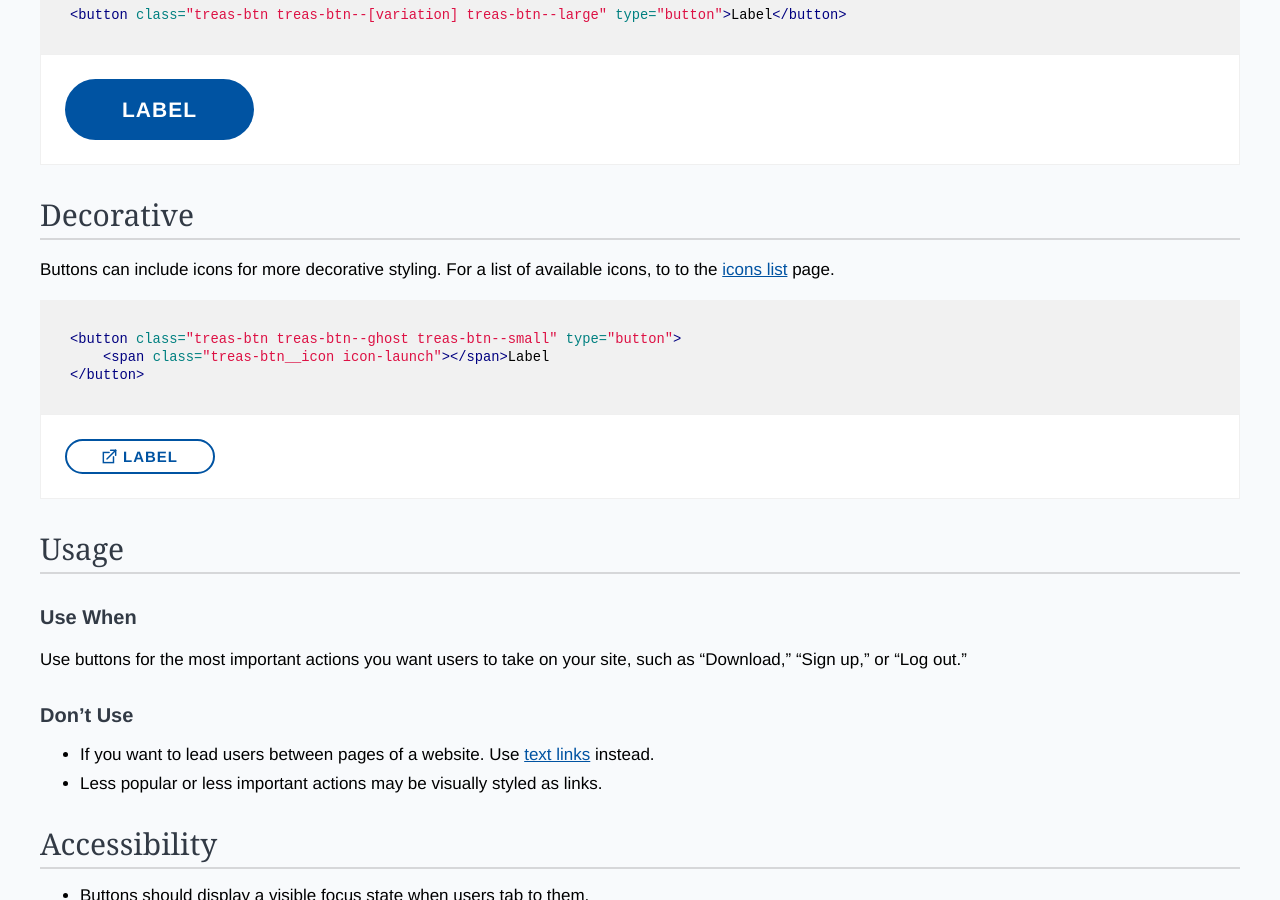
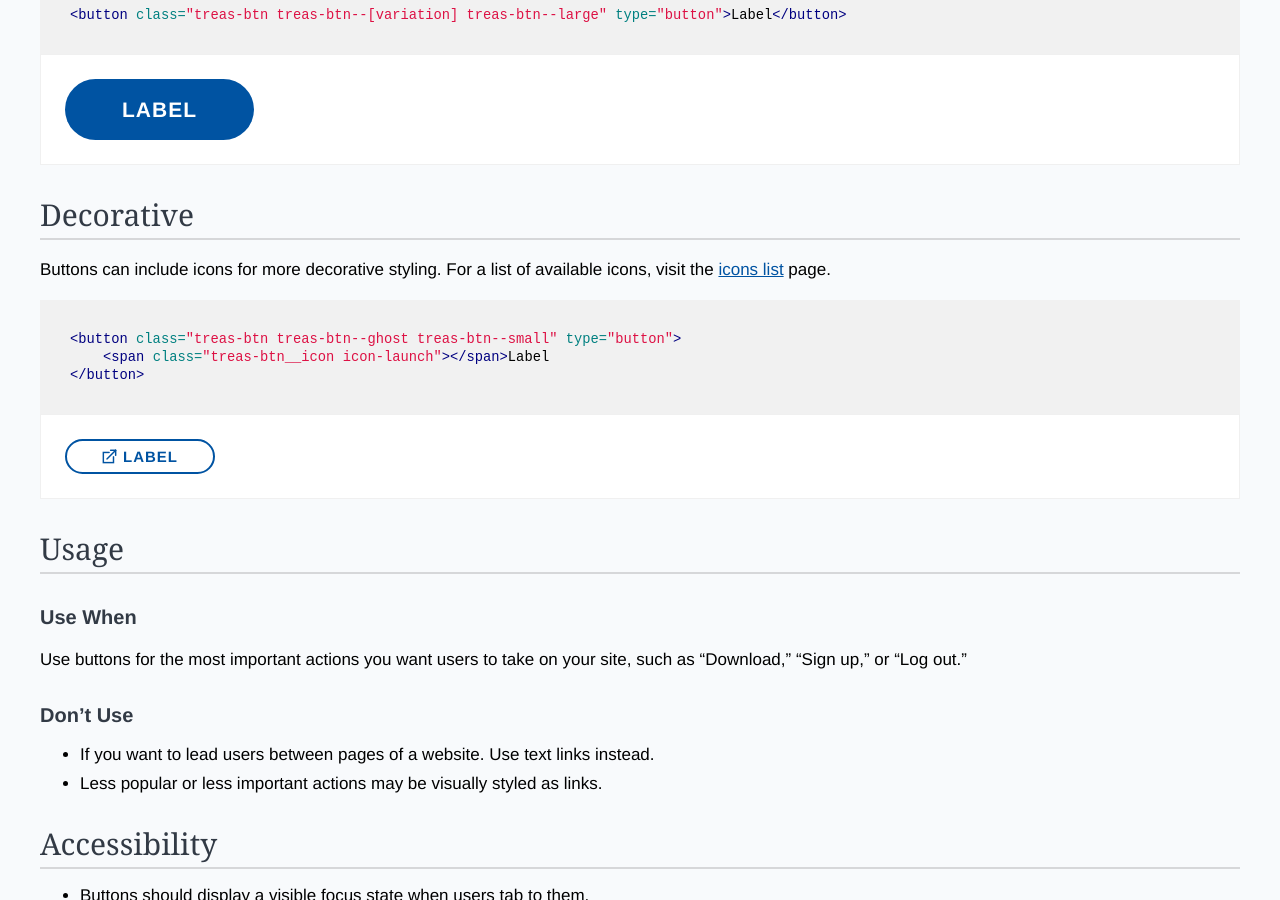
Before and after one commit to webb1750/treas-design-system, a Jekyll site: the page built from components/buttons/index.md, in a window 1280 px wide and 900 px high, scrolled down 3074 px. Built offline with Jekyll 4.4.1, drawn with Linux system fonts in a browser that asks for light colours; some web fonts are replaced.

Commit message:
update buttons page

````diff
--- a/components/buttons/index.md
+++ b/components/buttons/index.md
@@ -119,7 +119,7 @@ Disabled buttons do not have a `class="treas-btn--[state]"`, instead using the `
 </div>
 
 ## Decorative
-Buttons can include icons for more decorative styling. For a list of available icons, to to the [icons list](/visual-style/icons) page.
+Buttons can include icons for more decorative styling. For a list of available icons, visit the [icons list](/visual-style/icons) page.
 
 ```html
 <button class="treas-btn treas-btn--ghost treas-btn--small" type="button">
@@ -140,7 +140,7 @@ Use buttons for the most important actions you want users to take on your site,
 
 ### Don't Use
 
-* If you want to lead users between pages of a website. Use [text links]({{ site.baseurl }}components/links/) instead.
+* If you want to lead users between pages of a website. Use text links instead.
 * Less popular or less important actions may be visually styled as links.
 
 ## Accessibility
````
Also changed, not shown: visual-style/icons/index.md (+0 -3 lines).
